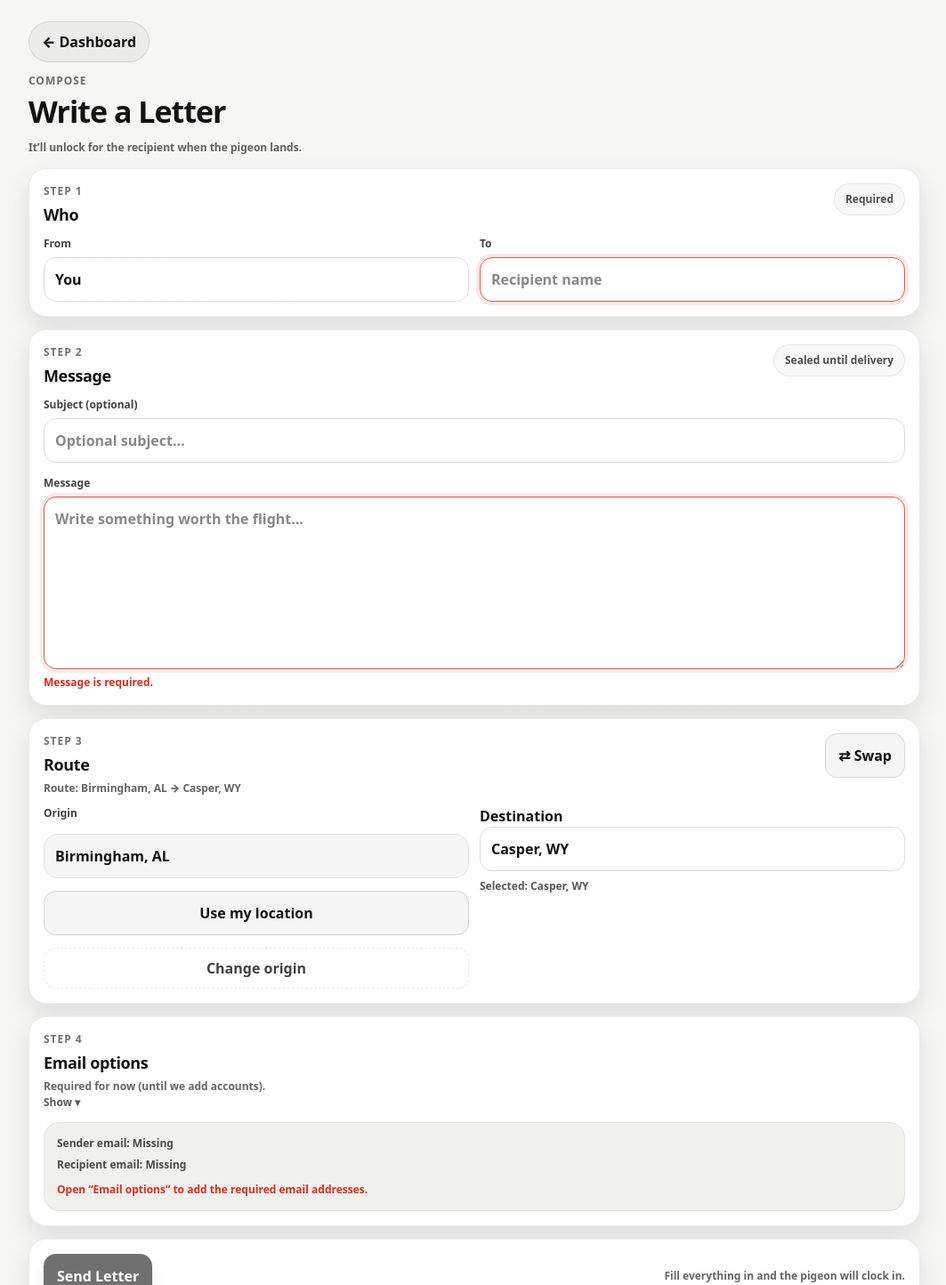
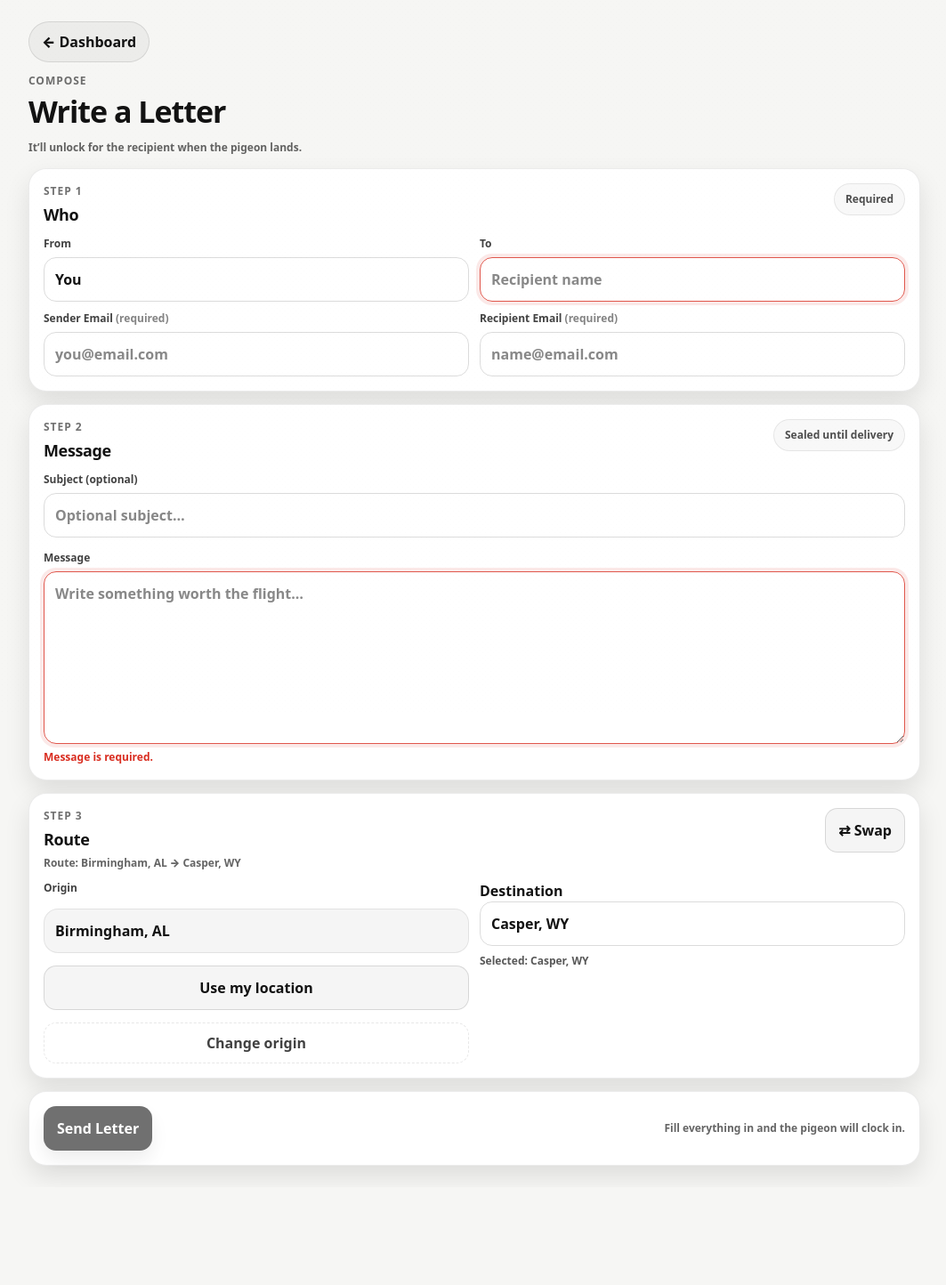
Before and after one commit to Tr33horn/carrier-pigeon-alpha, a Next.js app: page /write in a window 1280 px wide. Shown: the top 1444 px of the page at 89% size, without its empty margins (107-1170 px from the left). After the commit the page ends 1334 px from the top, so only its background shows below. Built offline with nearby package versions, Linux system fonts and the light colour scheme.

Commit message:
Update page.tsx

```diff
--- a/app/write/page.tsx
+++ b/app/write/page.tsx
@@ -34,10 +34,9 @@ export default function WritePage() {
   const [fromName, setFromName] = useState("You");
   const [toName, setToName] = useState("");
 
-  // Step 4: email options (collapsed by default): required for now
+  // Emails now live directly under names (no separate Step 4)
   const [fromEmail, setFromEmail] = useState("");
   const [toEmail, setToEmail] = useState("");
-  const [showEmailOptions, setShowEmailOptions] = useState(false);
 
   // Step 2: message
   const [subject, setSubject] = useState("");
@@ -113,23 +112,23 @@ export default function WritePage() {
       setSending(false);
       return;
     }
+    if (!senderEmailOk) {
+      setError("Please enter a valid sender email address.");
+      setSending(false);
+      return;
+    }
     if (!toNameOk) {
       setError("Please enter a recipient name.");
       setSending(false);
       return;
     }
-    if (!messageOk) {
-      setError("Please write a message (pigeons can’t carry novels).");
+    if (!recipientEmailOk) {
+      setError("Please enter a valid recipient email address.");
       setSending(false);
       return;
     }
-    if (!senderEmailOk) {
-      setError("Please enter a valid sender email address.");
-      setSending(false);
-      return;
-    }
-    if (!recipientEmailOk) {
-      setError("Please enter a valid recipient email address.");
+    if (!messageOk) {
+      setError("Please write a message (pigeons can’t carry novels).");
       setSending(false);
       return;
     }
@@ -207,7 +206,10 @@ export default function WritePage() {
               </div>
             </div>
 
+            {/* Names stay where they are; emails directly under each */}
             <div className="twoCol">
+              {/* FROM column */}
+              <div className="stack" style={{ gap: 10 }}>
                 <label className="field">
                   <span className="fieldLabel">From</span>
                   <input
@@ -219,6 +221,25 @@ export default function WritePage() {
                 </label>
 
                 <label className="field">
+                  <span className="fieldLabel">
+                    Sender Email <span className="muted">(required)</span>
+                  </span>
+                  <input
+                    className={`input ${fromEmail.trim() && !senderEmailOk ? "invalid" : ""}`}
+                    type="email"
+                    value={fromEmail}
+                    onChange={(e) => setFromEmail(e.target.value)}
+                    placeholder="you@email.com"
+                  />
+                  {fromEmail.trim() && !senderEmailOk && (
+                    <div className="errorText">Please enter a valid sender email address.</div>
+                  )}
+                </label>
+              </div>
+
+              {/* TO column */}
+              <div className="stack" style={{ gap: 10 }}>
+                <label className="field">
                   <span className="fieldLabel">To</span>
                   <input
                     className={`input ${!toNameOk ? "invalid" : ""}`}
@@ -227,6 +248,23 @@ export default function WritePage() {
                     placeholder="Recipient name"
                   />
                 </label>
+
+                <label className="field">
+                  <span className="fieldLabel">
+                    Recipient Email <span className="muted">(required)</span>
+                  </span>
+                  <input
+                    className={`input ${toEmail.trim() && !recipientEmailOk ? "invalid" : ""}`}
+                    type="email"
+                    value={toEmail}
+                    onChange={(e) => setToEmail(e.target.value)}
+                    placeholder="name@email.com"
+                  />
+                  {toEmail.trim() && !recipientEmailOk && (
+                    <div className="errorText">Please enter a valid recipient email address.</div>
+                  )}
+                </label>
+              </div>
             </div>
           </section>
 
@@ -344,76 +382,6 @@ export default function WritePage() {
             </div>
           </section>
 
-          {/* Step 4 */}
-          <section className="card">
-            <button
-              type="button"
-              onClick={() => setShowEmailOptions((v) => !v)}
-              className="collapseHead"
-            >
-              <div>
-                <div className="kicker">Step 4</div>
-                <div className="h2">Email options</div>
-                <div className="muted" style={{ marginTop: 4 }}>
-                  Required for now (until we add accounts).
-                </div>
-              </div>
-              <div className="collapseRight">
-                {showEmailOptions ? "Hide" : "Show"} ▾
-              </div>
-            </button>
-
-            {showEmailOptions ? (
-              <div className="twoCol" style={{ marginTop: 12 }}>
-                <label className="field">
-                  <span className="fieldLabel">
-                    Sender Email <span className="muted">(required)</span>
-                  </span>
-                  <input
-                    className={`input ${fromEmail.trim() && !senderEmailOk ? "invalid" : ""}`}
-                    type="email"
-                    value={fromEmail}
-                    onChange={(e) => setFromEmail(e.target.value)}
-                    placeholder="you@email.com"
-                  />
-                  {fromEmail.trim() && !senderEmailOk && (
-                    <div className="errorText">Please enter a valid sender email address.</div>
-                  )}
-                </label>
-
-                <label className="field">
-                  <span className="fieldLabel">
-                    Recipient Email <span className="muted">(required)</span>
-                  </span>
-                  <input
-                    className={`input ${toEmail.trim() && !recipientEmailOk ? "invalid" : ""}`}
-                    type="email"
-                    value={toEmail}
-                    onChange={(e) => setToEmail(e.target.value)}
-                    placeholder="name@email.com"
-                  />
-                  {toEmail.trim() && !recipientEmailOk && (
-                    <div className="errorText">Please enter a valid recipient email address.</div>
-                  )}
-                </label>
-              </div>
-            ) : (
-              <div className="soft" style={{ marginTop: 12 }}>
-                <div className="mutedStrong">
-                  Sender email: <strong>{fromEmail.trim() ? "✓" : "Missing"}</strong>
-                </div>
-                <div className="mutedStrong" style={{ marginTop: 6 }}>
-                  Recipient email: <strong>{toEmail.trim() ? "✓" : "Missing"}</strong>
-                </div>
-                {(!fromEmail.trim() || !toEmail.trim()) && (
-                  <div className="errorText" style={{ marginTop: 10 }}>
-                    Open “Email options” to add the required email addresses.
-                  </div>
-                )}
-              </div>
-            )}
-          </section>
-
           {/* Send */}
           <div className="card">
             <div className="sendRow">
```
Lines whose indentation alone changed are shown as unchanged.
